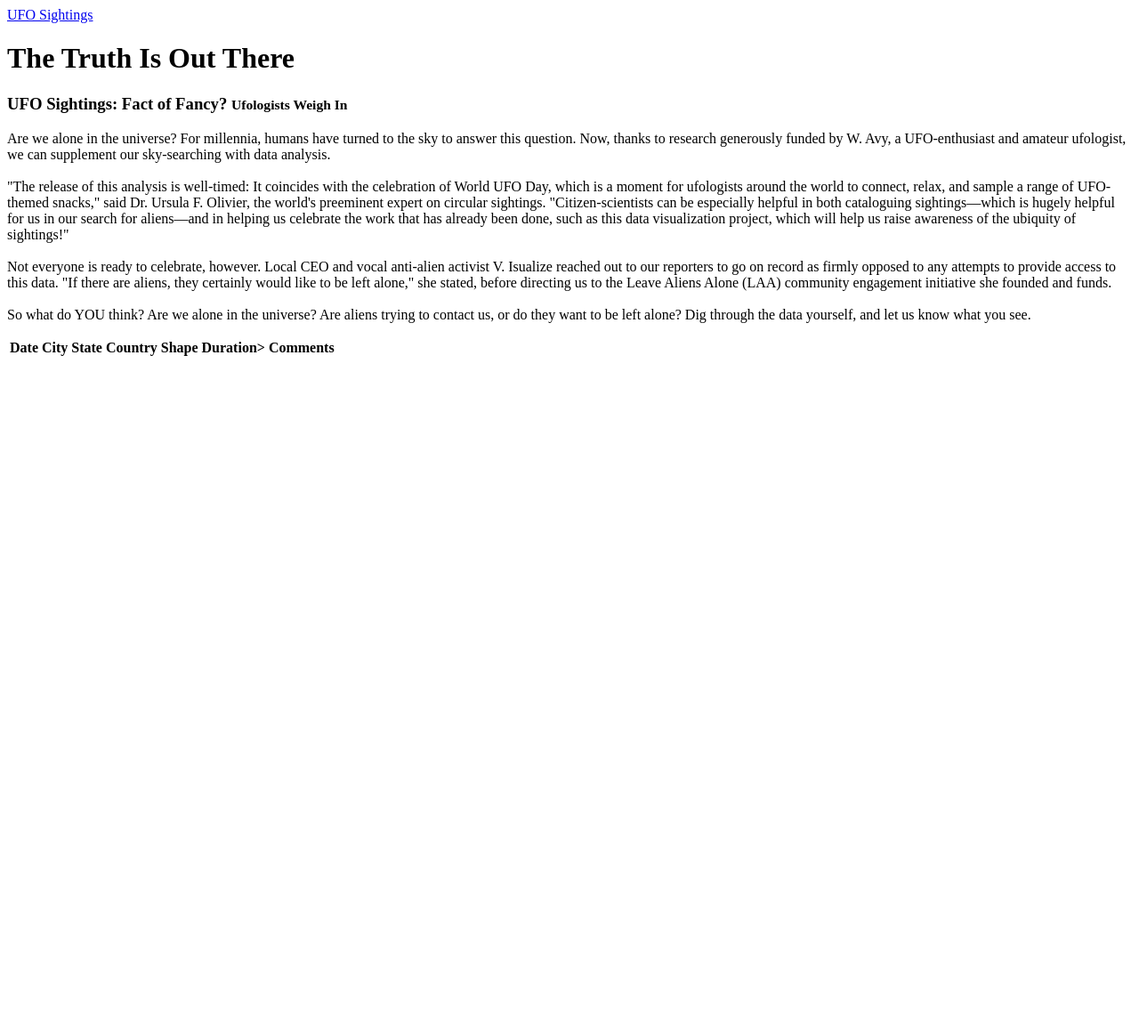
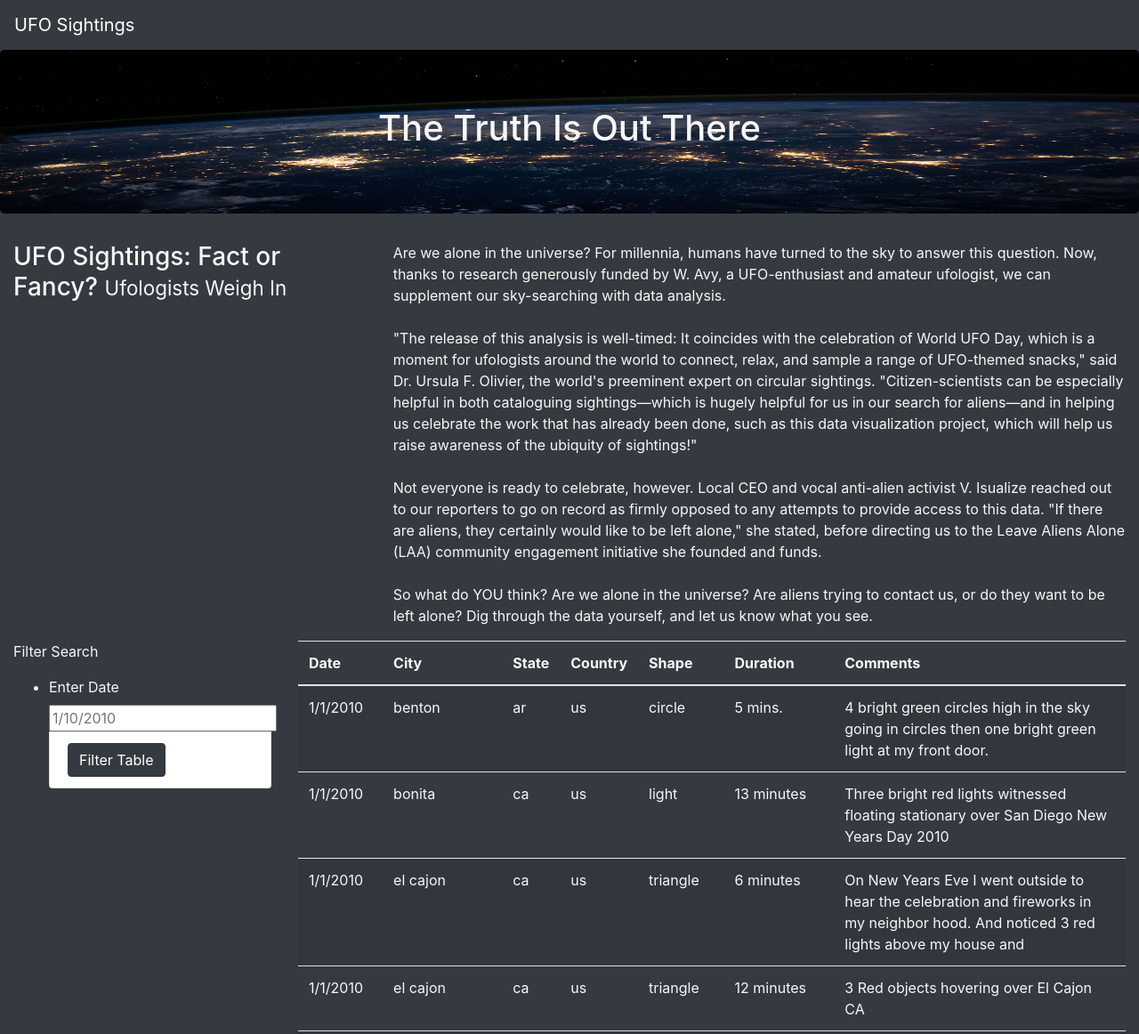
Before and after one commit to Abigail-Woolf/UFOs, a plain HTML site: page index.html in a window 1280 px wide. Shown: the top 1162 px of the page at 89% size. Before the commit the page ends 800 px from the top, so only its background shows below. Drawn offline with nearby package versions, Linux system fonts and the light colour scheme.

Commit message:
COmpleted webpage

```diff
--- a/index.html
+++ b/index.html
@@ -3,33 +3,31 @@
 <head>
     <meta charset="UTF-8">
     <meta name="viewport" content="width=device-width, initial-scale=1.0">
-    <title><link
+    <title>Document</title>
+    <link
       rel="stylesheet"
       href="https://maxcdn.bootstrapcdn.com/bootstrap/4.0.0/css/bootstrap.min.css"
       integrity="sha384-Gn5384xqQ1aoWXA+058RXPxPg6fy4IWvTNh0E263XmFcJlSAwiGgFAW/dAiS6JXm"
-        crossorigin="anonymous"/>
+      crossorigin="anonymous"
+    />
     <link rel="stylesheet" href="static/css/style.css">
-      /></title>
 </head>
-<body>
+<body class="bg-dark">
     <div class="wrapper">
-        <nav class="navbar navbar-expand-lg">
+        <nav class="navbar navbar-dark bg-dark navbar-expand-lg">
             <a class="navbar-brand" href="index.html">UFO Sightings</a>
         </nav>
-    </div>
         <div class="jumbotron">
             <h1>The Truth Is Out There</h1>
         </div>
     <div class="container-fluid">
         <div class="row">
             <div class="col-md-4">
-            <h3>UFO Sightings: Fact of Fancy? <small>Ufologists Weigh In</small></h3>
+                <h3>UFO Sightings: Fact or Fancy? <small>Ufologists Weigh In</small></h3>
             </div>
         <div class="col-md-8">
             <p>
                 Are we alone in the universe? For millennia, humans have turned to the sky to answer this question. Now, thanks to research generously funded by W. Avy, a UFO-enthusiast and amateur ufologist, we can supplement our sky-searching with data analysis.<br><br>"The release of this analysis is well-timed: It coincides with the celebration of World UFO Day, which is a moment for ufologists around the world to connect, relax, and sample a range of UFO-themed snacks," said Dr. Ursula F. Olivier, the world's preeminent expert on circular sightings. "Citizen-scientists can be especially helpful in both cataloguing sightings—which is hugely helpful for us in our search for aliens—and in helping us celebrate the work that has already been done, such as this data visualization project, which will help us raise awareness of the ubiquity of sightings!"<br><br>Not everyone is ready to celebrate, however. Local CEO and vocal anti-alien activist V. Isualize reached out to our reporters to go on record as firmly opposed to any attempts to provide access to this data. "If there are aliens, they certainly would like to be left alone," she stated, before directing us to the Leave Aliens Alone (LAA) community engagement initiative she founded and funds.<br><br>So what do YOU think? Are we alone in the universe? Are aliens trying to contact us, or do they want to be left alone? Dig through the data yourself, and let us know what you see.
-
-
             </p>
         </div>
     </div>
@@ -37,24 +35,41 @@
     <div class="container-fluid">
         <div class="row">
           <div class="col-md-3">
-
+            <form class="bg-dark">
+                <p>Filter Search</p>
+                <ul class="bg-dark">
+                    <li class="bg-dark">
+                        <label for="datetime">Enter Date</label>
+                        <input type="text" placeholder="1/10/2010" id="datetime" />
+                    </li>
+                    <li class="list-group-item">
+                        <button id="filter-btn" type="button" class="btn btn-dark">
+                            Filter Table
+                        </button>
+                    </li>
+                </ul>
+            </form>
         </div>
-              <div class="cole-md-9">
+        <div class="col-md-9">
             <table class="table table-striped">
-                      <thread>
+                <thead>
                   <tr>
                     <th>Date</th>
                     <th>City</th>
                     <th>State</th>
                     <th>Country</th>
                     <th>Shape</th>
-                              <th>Duration></th>
+                    <th>Duration</th>
                     <th>Comments</th>
                   </tr>
-                      </thread>
+                </thead>
+                <tbody></tbody>
             </table>
           </div>
         </div>
     </div>
+    <script src="https://cdnjs.cloudflare.com/ajax/libs/d3/4.11.0/d3.js"></script>
+    <script src="static/js/data.js"></script>
+    <script src="static/js/app.js"></script>
 </body>
 </html>
--- /dev/null
+++ b/static/css/style.css
@@ -0,0 +1,9 @@
+body {
+
+    color: #f7f7f7;
+}
+.jumbotron {
+    background-image: url("../images/nasa.jpg");
+    background-size: 100% 100%;
+    text-align: center;
+}
--- a/static/css/styles.css
+++ /dev/null
@@ -1 +0,0 @@
-styles.css
```
Also changed, not shown: static/js/app.js (renamed from app.js, +6 -2 lines), static/images/nasa.jpg (added), static/js/data.js (renamed from data.js), 5 other files. Lines whose indentation alone changed are shown as unchanged.
